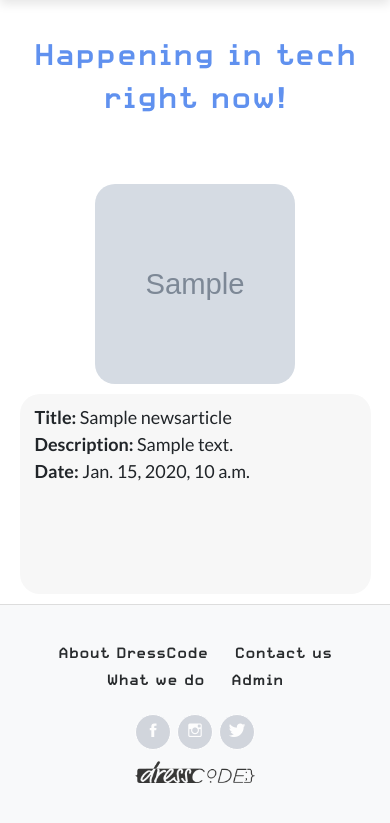
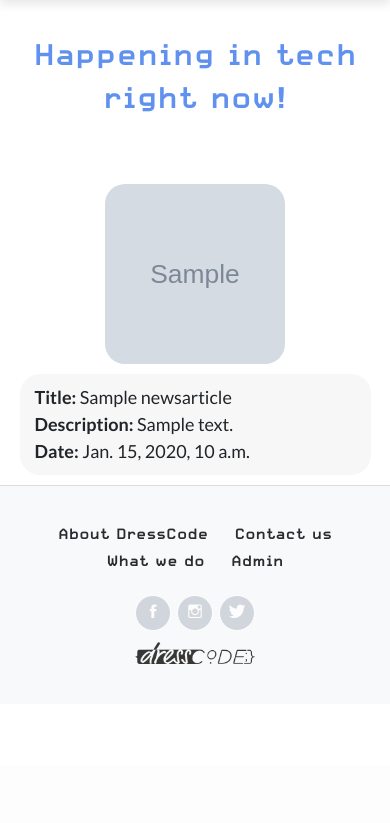
Before and after one commit to Glasgow19/team-8, a Django app: page /news/ in a window 390 px wide. Shown: the part 79-902 px from the top of the page. After the commit the page ends 743 px from the top, so only its background shows below. Run offline with Django 3.2, Linux system fonts and the light colour scheme; tables that the repository leaves empty hold one stand-in row (values such as "Sample post"); grey boxes marked "Sample" are stand-in pictures; some libraries are stand-ins or nearby versions; some web fonts are replaced.

Commit message:
Make the meet my hero and news template responsive for mobile

```diff
--- a/static/assets/css/styleaddons.css
+++ b/static/assets/css/styleaddons.css
@@ -256,6 +256,10 @@ Try to make the background photo work later
     height: 150px;
 }
 
+.height-180 {
+    height: 180px;
+}
+
 .height-200 {
     height: 200px;
 }
@@ -298,6 +302,10 @@ Try to make the background photo work later
 
 .width-150 {
     width: 150px;
+}
+
+.width-180 {
+    width: 180px;
 }
 
 .width-240 {
--- a/templates/news.html
+++ b/templates/news.html
@@ -18,17 +18,17 @@
                     <div class="col-md-4">
                         <div class="text-center">
                             <div>
-                                <a href="{{ news.url }}"><img onclick="increment_article_view({{ news.pk }})" id="myImg" src="{% static news.picture.url %}" class="height-200 width-200 photo-fit-mobile round-edges news-counter" alt="item image"></a>
+                                <a href="{{ news.url }}"><img onclick="increment_article_view({{ news.pk }})" id="myImg" src="{% static news.picture.url %}" class="height-180 width-180 photo-fit-mobile round-edges news-counter" alt="item image"></a>
                             </div>
                         </div>
                     </div>
-                    <div class="text-box text-box-mobile col-md-8 height-200">
+                    <div class="text-box text-box-mobile col-md-8 text-justify">
                         <div class="row">
                             <span><strong>Title: </strong>{{news.title}}</span>
                         </div>
                         <div class="row">
-                            {% if news.description|length > 440 %}
-                                <span><strong>Description: </strong>{{news.description|slice:"0:440"}}...</span>
+                            {% if news.description|length > 320 %}
+                                <span><strong>Description: </strong>{{news.description|slice:"0:320"}}...</span>
                             {% else %}
                                 <span><strong>Description: </strong>{{news.description}}</span>
                             {% endif %}
```
Also changed, not shown: templates/meet_your_hero.html (+8 -8 lines).
